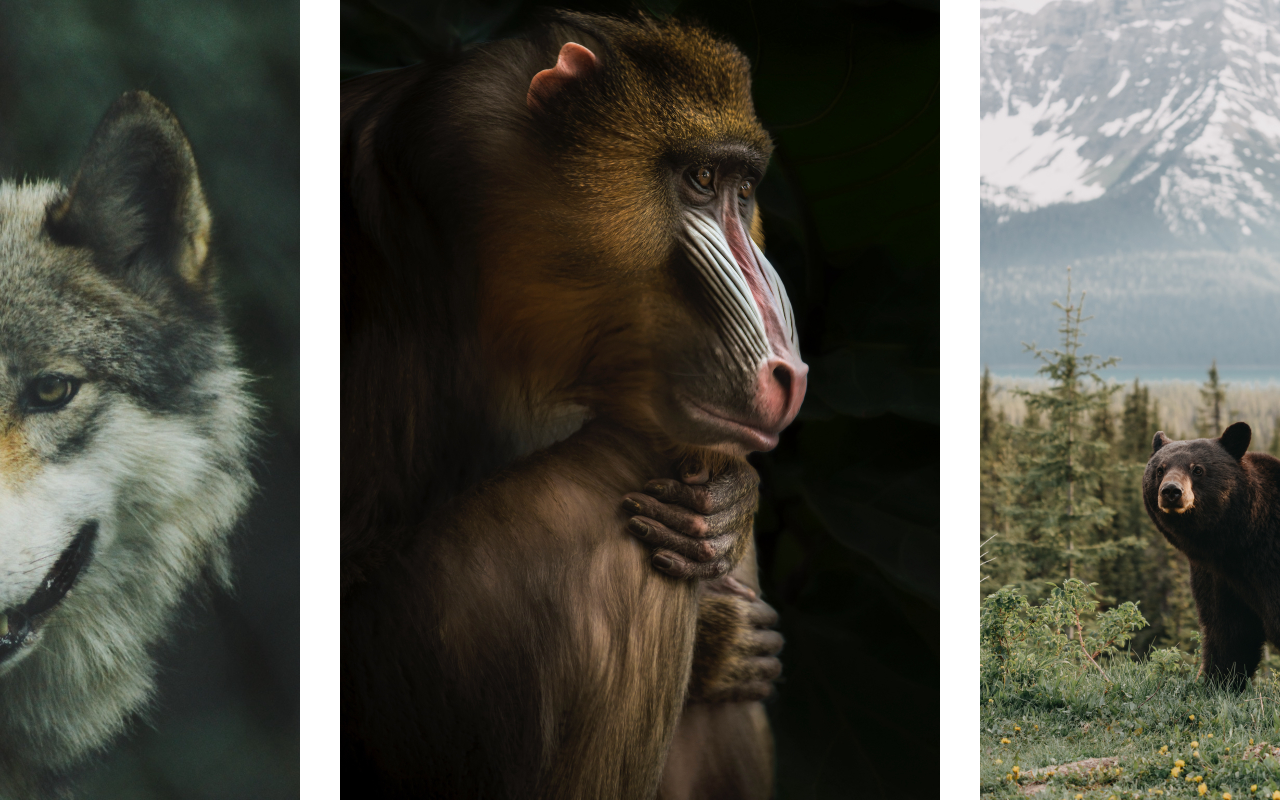
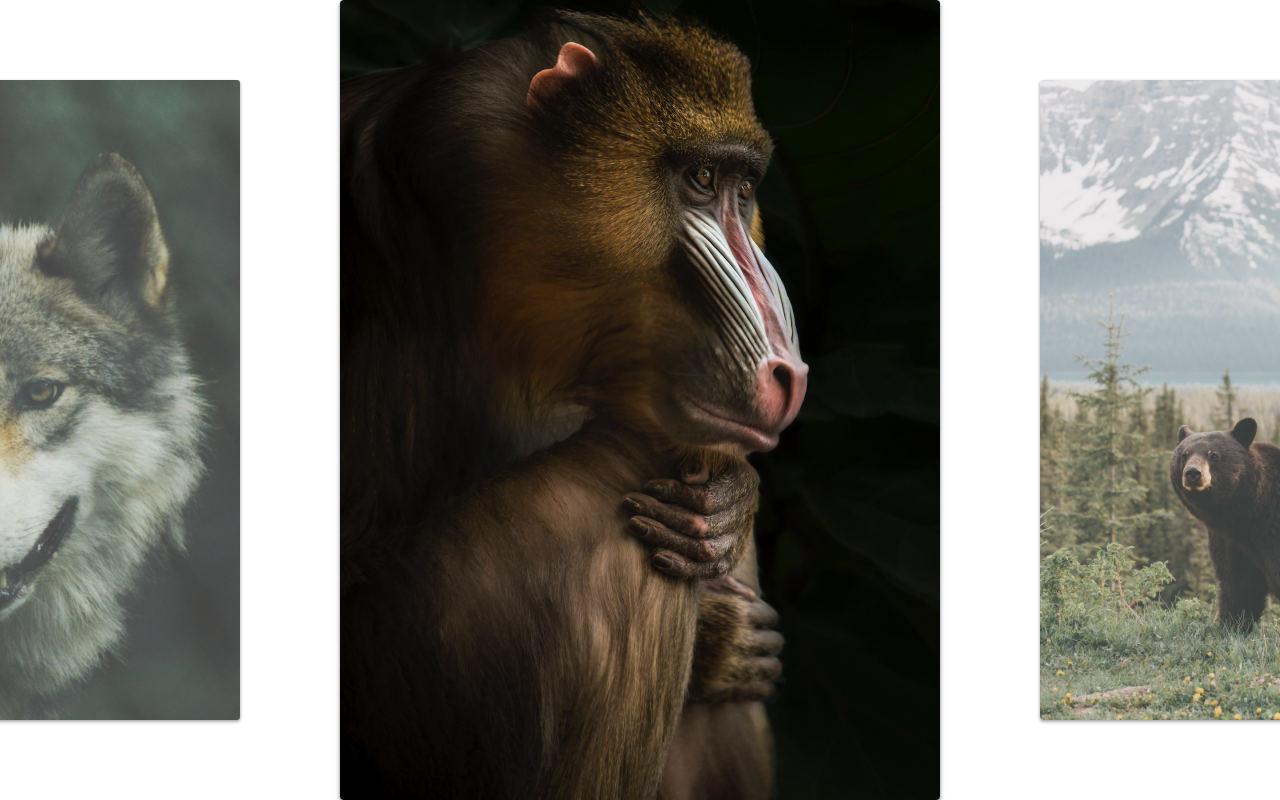
Before and after one commit to gutierry13/slide, a plain HTML site: page index.html in a window 1280 px wide. Drawn offline with Linux system fonts and the light colour scheme.

Commit message:
ajuste das configuracoes do resize

```diff
--- a/slide.js
+++ b/slide.js
@@ -1,3 +1,5 @@
+import debounce from './debounce.js'
+
 export default class Slide {
   constructor(slide, wrapper) {
     this.slide = document.querySelector(slide)
@@ -7,6 +9,7 @@ export default class Slide {
       startX: 0,
       movement: 0
     }
+    this.activeClass = 'active'
   }
   transition(active) {
     this.slide.style.transition = active ? 'transform .3s' : ''
@@ -68,6 +71,7 @@ export default class Slide {
     this.onStart = this.onStart.bind(this)
     this.onMove = this.onMove.bind(this)
     this.onEnd = this.onEnd.bind(this)
+    this.onResize = debounce(this.onResize.bind(this), 200)
   }
   //slide config
   slidePosition(slide) {
@@ -99,6 +103,7 @@ export default class Slide {
     this.moveSlide(activeSlide.position)
     this.slideIndexNav(index)
     this.dist.finalPosition = activeSlide.position
+    this.changeActiveClass()
   }
   activePrevSlide() {
     if (this.index.prev !== undefined) {
@@ -110,12 +115,28 @@ export default class Slide {
       this.changeSlide(this.index.next)
     }
   }
+  changeActiveClass() {
+    this.slideArray.forEach(item => {
+      item.element.classList.remove(this.activeClass)
+    })
+    this.slideArray[this.index.active].element.classList.add(this.activeClass)
+  }
+  onResize() {
+    setTimeout(() => {
+      this.slideConfig()
+      this.changeSlide(this.index.active)
+    }, 1000)
+  }
+  addResizeEvent() {
+    window.addEventListener('resize', this.onResize)
+  }
 
   init() {
     this.bindEvents()
     this.transition(true)
     this.addSlideEvents()
     this.slideConfig()
+    this.addResizeEvent()
     return this
   }
 }
--- a/style.css
+++ b/style.css
@@ -17,13 +17,25 @@ img{
 .slide{
   display: flex;
 }
+.slide:hover{
+  will-change: transform;
+}
 .slide li{
   flex-shrink: 0;
   width: 80vw;
   max-width: 600px;
   margin: 0 20px;
+  border-radius: 4px;
+  overflow: hidden;
+  box-shadow: 0 2px 4px rgba(0,0,0,0.5);
+  transition: .3s;
+  opacity: .8;
+  transform: scale(.8);
+}
+.slide li.active {
+  opacity: 1;
+  transform: scale(1);
 }
 .slide{
   transform: translate3d(0px,0px,0px);
-  transition: .3s;
 }
```
